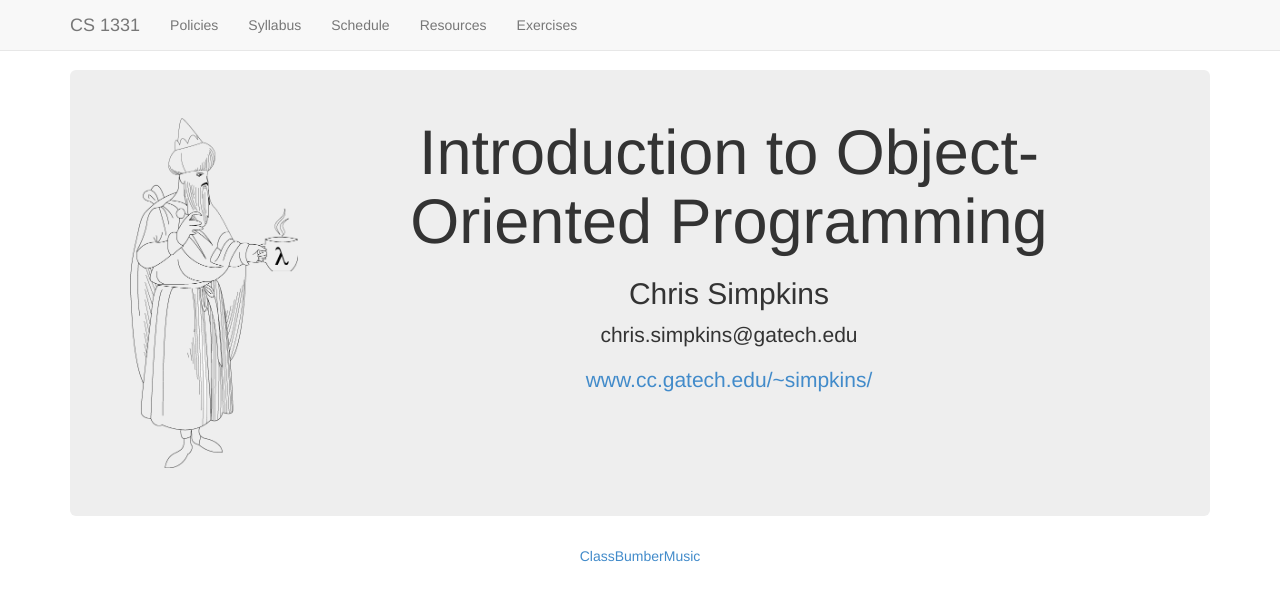
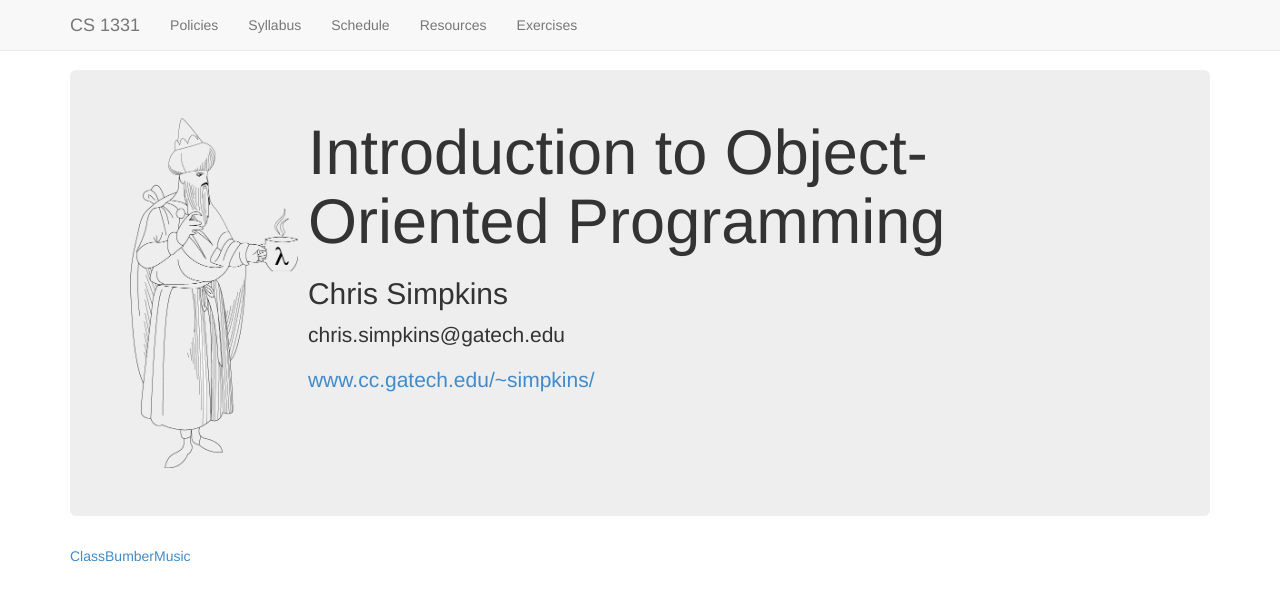
Before and after one commit to cs1331/cs1331.github.io.old, a Jekyll site: the page built from index.html, in a window 1280 px wide. Shown: the top 601 px of the page. Built offline with Jekyll 4.4.1, drawn with Linux system fonts in a browser that asks for light colours; nearby versions of some CDN libraries; Markdown is read by kramdown in place of the engine named in the settings.

Commit message:
removed some obnoxious css

```diff
--- a/css/main.css
+++ b/css/main.css
@@ -5,10 +5,6 @@
 /*****************************************************************************/
 
 /* Global Reset */
-* {
-  margin: 0;
-  padding: 0;
-}
 
 html, body { height: 100%; }
 
@@ -16,7 +12,6 @@
   background-color: #FFF;
   font: 13.34px Helvetica, Arial, sans-serif;
   font-size: small;
-  text-align: center;
 }
 
 h1, h2, h3, h4, h5, h6 {
@@ -27,7 +22,7 @@
 
 a         { color: #00a; }
 a:hover   { color: #000; }
-a:visited { color: #a0a; }
+/*a:visited { color: #a0a; }*/
 
 /*****************************************************************************/
 /*
```
